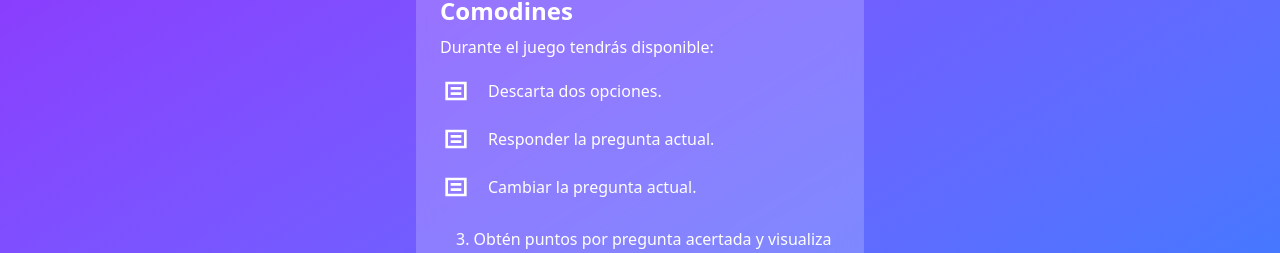
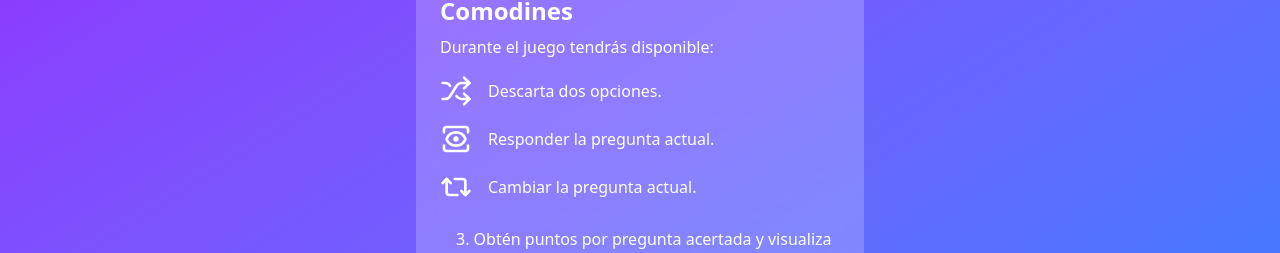
Before and after one commit to AlejoGomezQ/Hybrid_App, a React (Vite) app: page /help in a window 1280 px wide. Shown: the part 373-626 px from the top of the page. Built offline with nearby package versions, Linux system fonts and the light colour scheme.

Commit message:
Changes to wildcard icons

```diff
--- a/src/pages/Help.jsx
+++ b/src/pages/Help.jsx
@@ -1,6 +1,5 @@
 import { useNavigate } from "react-router-dom"
-import { ArrowLeft } from "lucide-react"
-import { Wildcard50 } from "../components/Wildcards"
+import { ArrowLeft, Shuffle, Repeat2, View } from "lucide-react"
 
 const HelpPage = () => {
     const navigate = useNavigate()
@@ -42,15 +41,15 @@ const HelpPage = () => {
                         <p className="mb-4">Durante el juego tendrás disponible:</p>
                         <ul className="space-y-4">
                             <li className="flex items-center space-x-4">
-                                <Wildcard50 className="w-8 h-8 text-yellow-300" />
+                                <Shuffle className="w-8 h-8 text-white" />
                                 <span>Descarta dos opciones.</span>
                             </li>
                             <li className="flex items-center space-x-4">
-                                <Wildcard50 className="w-8 h-8 text-yellow-300" />
+                                <View className="w-8 h-8 text-white" />
                                 <span>Responder la pregunta actual.</span>
                             </li>
                             <li className="flex items-center space-x-4">
-                                <Wildcard50 className="w-8 h-8 text-yellow-300" />
+                                <Repeat2 className="w-8 h-8 text-white" />
                                 <span>Cambiar la pregunta actual.</span>
                             </li>
                         </ul>
```
